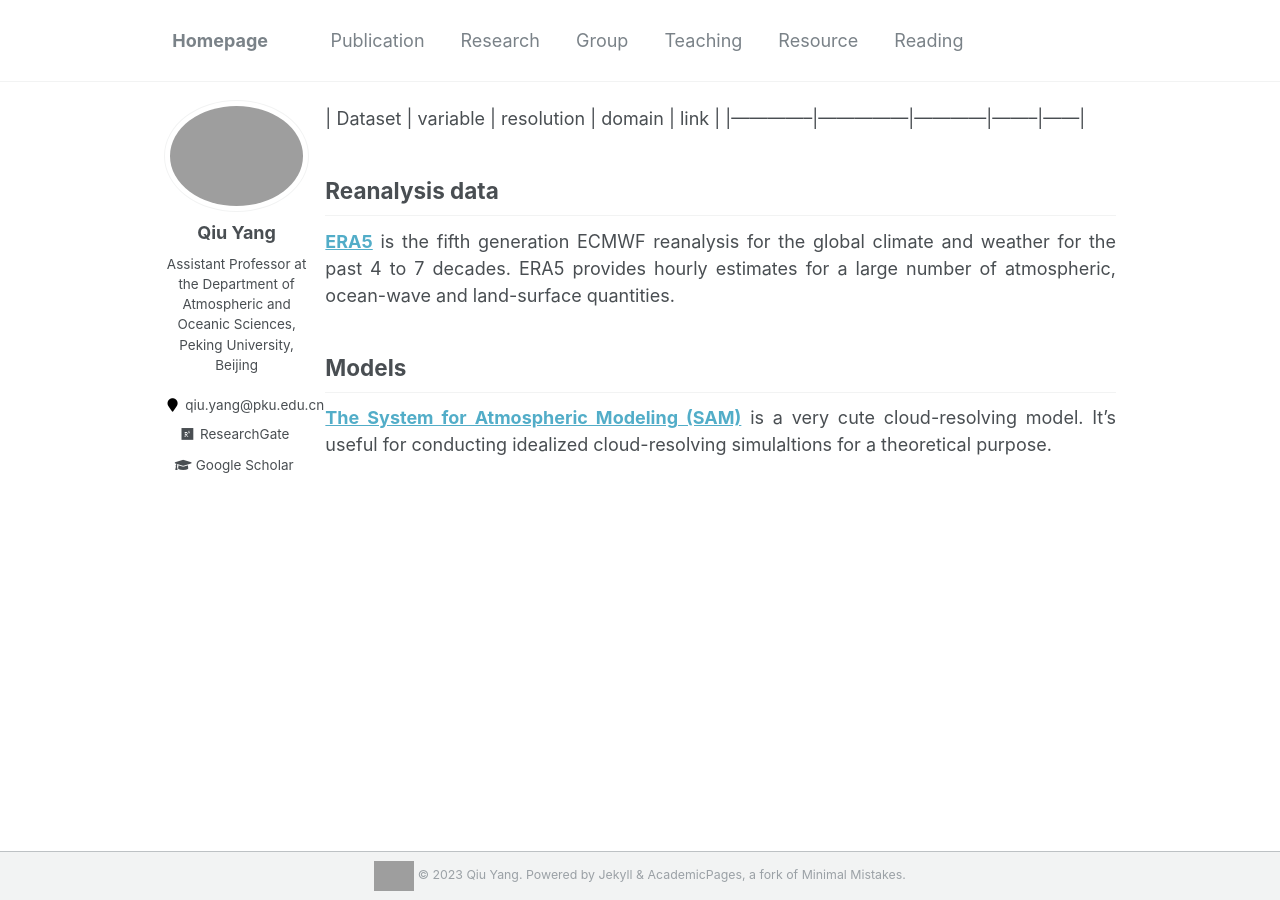
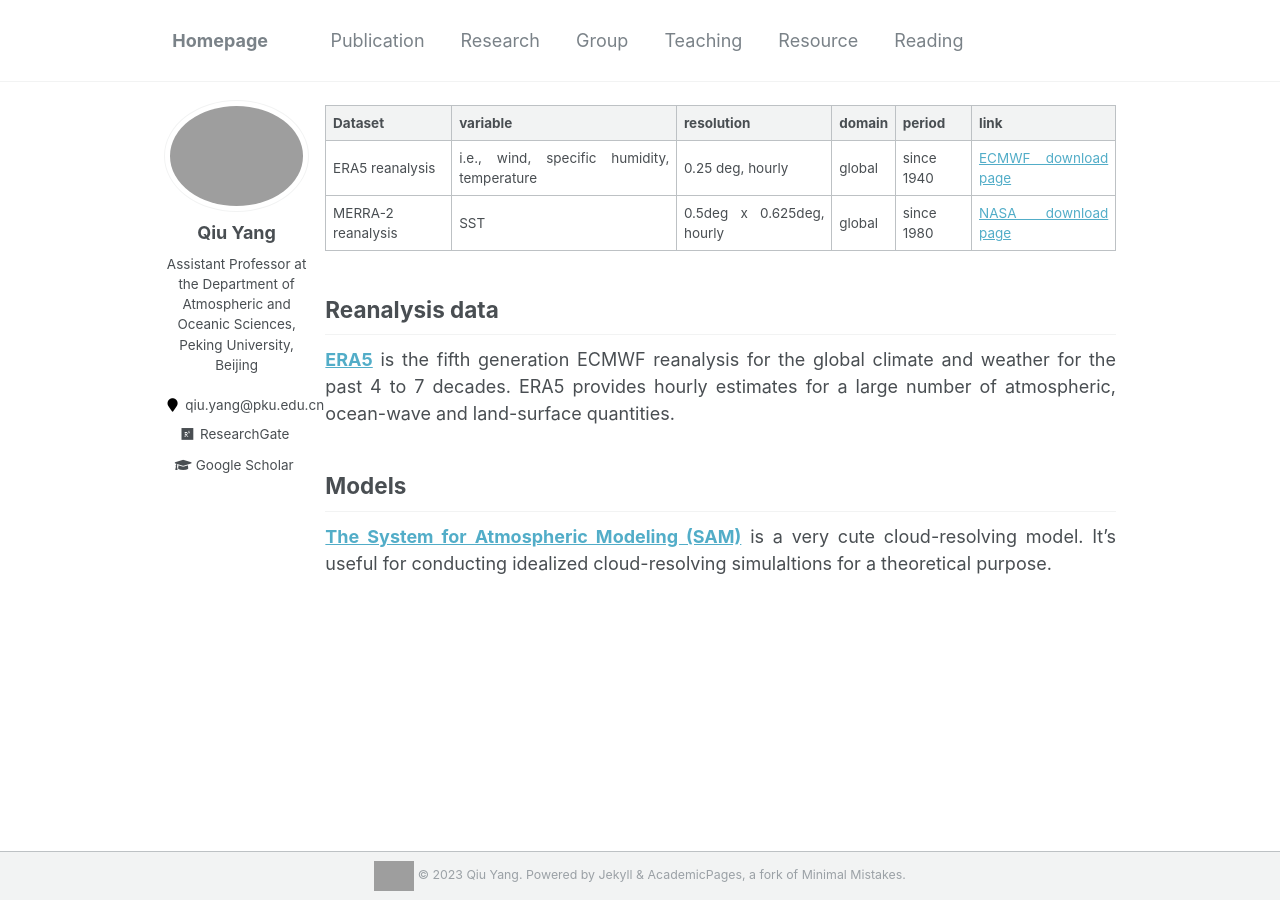
Before and after one commit to qiuyang50/qiuyang50.github.io, a Jekyll site: the page built from _pages/resource.md, in a window 1280 px wide. Built offline with Jekyll 4.4.1, drawn with Linux system fonts in a browser that asks for light colours; grey boxes are pictures that could not be loaded.

Commit message:
Update resource.md

```diff
--- a/_pages/resource.md
+++ b/_pages/resource.md
@@ -5,8 +5,10 @@ permalink: /resource/
 author_profile: true
 ---
 
-|   Dataset    |   variable    | resolution | domain | link |
-|--------------|---------------|------------|--------|------|
+|   Dataset    |   variable    | resolution | domain | period |  link  |
+|--------------|---------------|------------|--------|--------|--------|
+| ERA5 reanalysis   | i.e., wind, specific humidity, temperature | 0.25 deg, hourly          | global | since 1940 | [ECMWF download page](https://cds.climate.copernicus.eu/cdsapp#!/search?type=dataset&text=ERA5) |
+| MERRA-2 reanalysis| SST                                        | 0.5deg x 0.625deg, hourly | global | since 1980 | [NASA download page](https://daac.gsfc.nasa.gov/datasets/M2T1NXOCN_5.12.4/summary)   |
 
 
 
```
